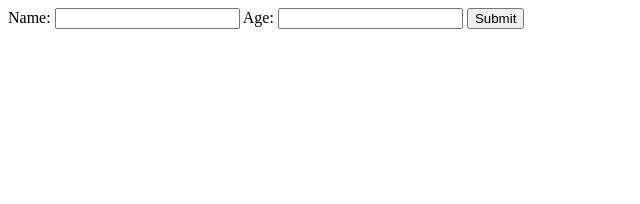
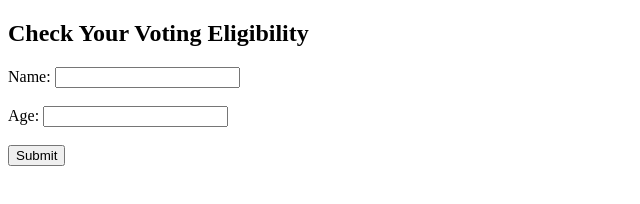
Before and after one commit to acciojob/promises-and-chains-Maqshood, a website: page main.html in a window 1280 px wide. Shown: the whole page, without its empty margins (0-640 px from the left). Drawn offline with Linux system fonts and the light colour scheme.

Commit message:
created a submission

```diff
--- a/main.html
+++ b/main.html
@@ -7,14 +7,17 @@
 
   <body>
     <!-- write the body here -->
-	  <form id="voteform">
-		  <label for="name">Name:</label>
-		  <input type="text" id="name"/>
-		  <label for="age">Age:</label>
-		  <input type="number" id="age"/>
-		  <button type="submit" id="btn ">Submit</button>
-	  </form>
+	 <h2>Check Your Voting Eligibility</h2>
 
+  <form id="voteForm">
+    <label for="name">Name:</label>
+    <input type="text" id="name" /><br><br>
+
+    <label for="age">Age:</label>
+    <input type="number" id="age" /><br><br>
+
+    <button type="submit" id="btn">Submit</button>
+  </form>
     <script type="text/javascript" src="./script.js"></script>
   </body>
 </html>
```
